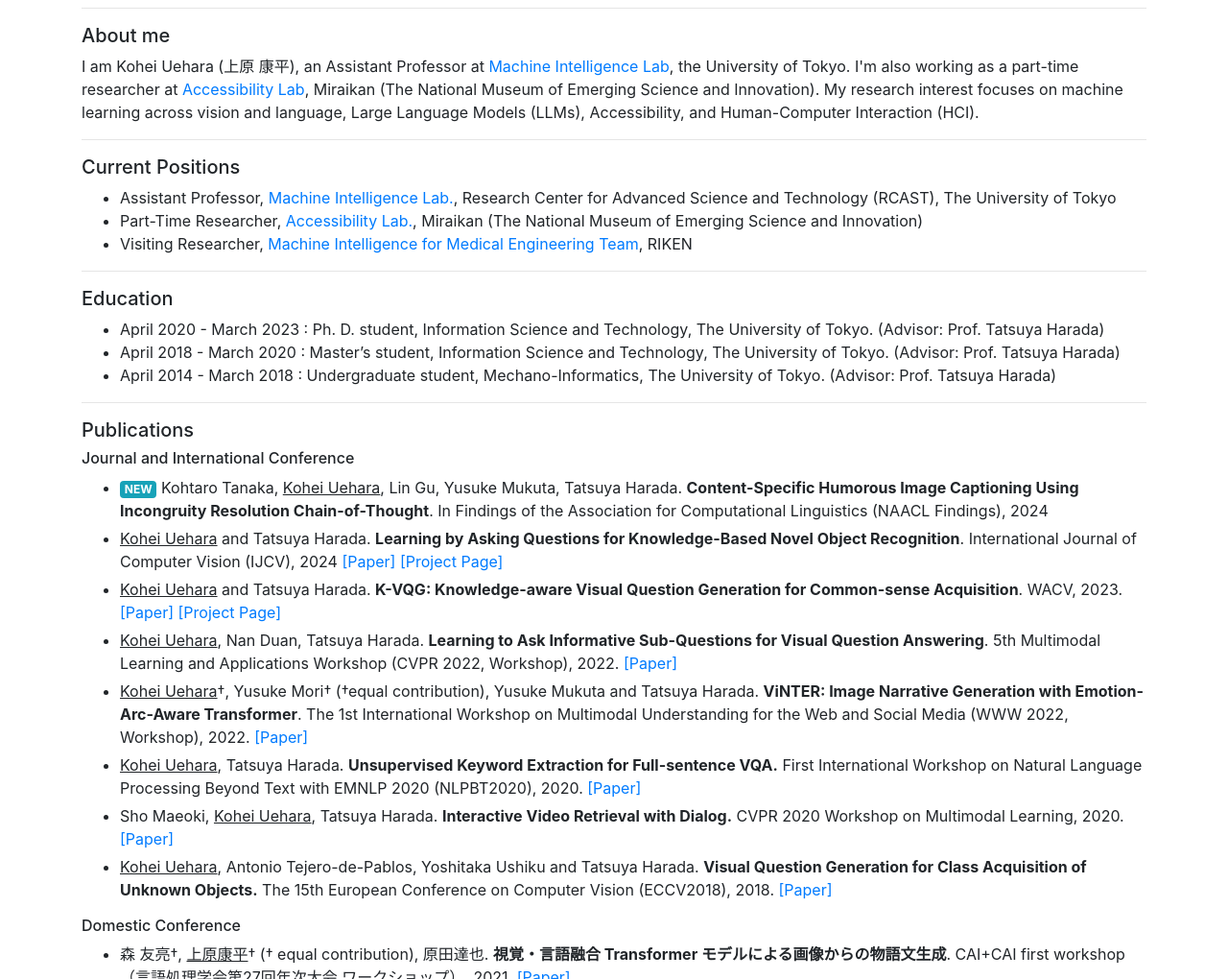
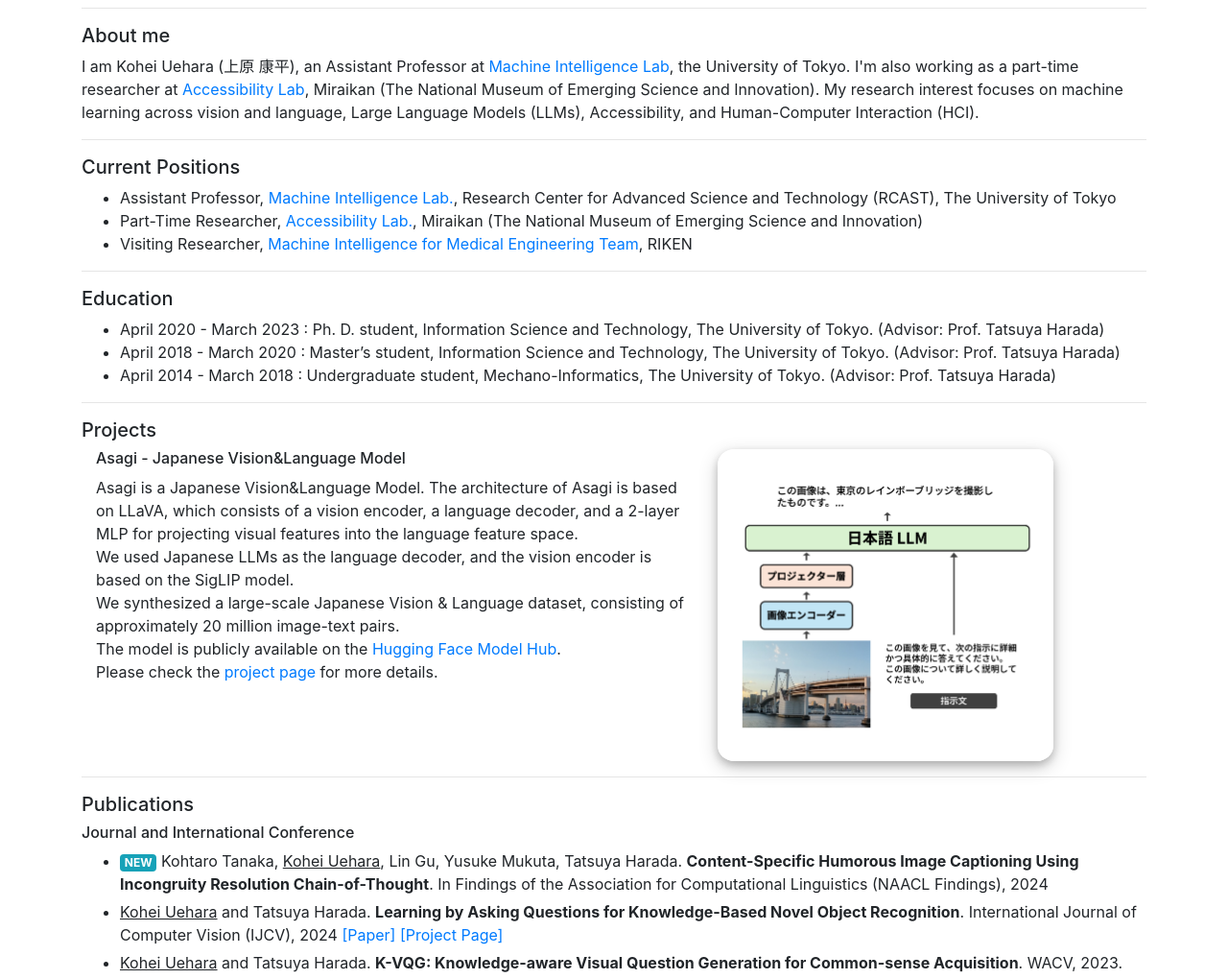
Before and after one commit to uehara-mech/uehara-mech.github.io, a plain HTML site: page index.html in a window 1280 px wide. Shown: the part 80-1100 px from the top of the page at 96% size. Drawn offline with nearby package versions, Linux system fonts and the light colour scheme; a web font is replaced by a local one.

Commit message:
[update] add project section for Asagi model with description and image

```diff
--- a/index.html
+++ b/index.html
@@ -28,6 +28,12 @@
 <!--    <link rel="stylesheet" href="https://use.fontawesome.com/releases/v6.1.1/css/all.css"-->
 <!--        integrity="sha384-oS3vJWv+0UjzBfQzYUhtDYW+Pj2yciDJxpsK1OYPAYjqT085Qq/1cq5FLXAZQ7Ay" crossorigin="anonymous">-->
     <script src="https://kit.fontawesome.com/9141dacc99.js" crossorigin="anonymous"></script>
+    <style>
+        .teaser-image {
+            border-radius: 5%;
+            box-shadow: 0 4px 8px 0 rgba(0, 0, 0, 0.2), 0 6px 20px 0 rgba(0, 0, 0, 0.19);
+        }
+    </style>
 </head>
 
 <body>
@@ -56,6 +62,26 @@
                 <li>April 2018 - March 2020 : Master’s student, Information Science and Technology, The University of Tokyo. (Advisor: Prof. Tatsuya Harada)</li>
                 <li>April 2014 - March 2018 : Undergraduate student, Mechano-Informatics, The University of Tokyo. (Advisor: Prof. Tatsuya Harada)</li>
             </ul>
+        <hr />
+
+        <h5>Projects</h5>
+        <div class="container">
+            <div class="row">
+                <div class="col-md-7">
+                    <h6>Asagi - Japanese Vision&Language Model</h6>
+                    <p>Asagi is a Japanese Vision&Language Model.
+                        The architecture of Asagi is based on LLaVA, which consists of a vision encoder, a language decoder, and a 2-layer MLP for projecting visual features into the language feature space.<br>
+                        We used Japanese LLMs as the language decoder, and the vision encoder is based on the SigLIP model.<br>
+                        We synthesized a large-scale Japanese Vision & Language dataset, consisting of approximately 20 million image-text pairs.<br>
+                        The model is publicly available on the <a href="https://huggingface.co/collections/MIL-UT/asagi-vlm-67b973a2b1fbda376b0ccf5d">Hugging Face Model Hub</a>.<br>
+                        Please check the <a href="https://uehara-mech.github.io/asagi-vlm">project page</a> for more details.
+                </div>
+                <div class="col-md-5">
+                    <img src="images/asagi_architecture_white.png" class="img-fluid teaser-image" alt="Asagi" style="max-width: 350px;">
+                </div>
+            </div>
+        </div>
+
         <hr />
         <h5>Publications</h5>
         <h6>Journal and International Conference</h6>
```
